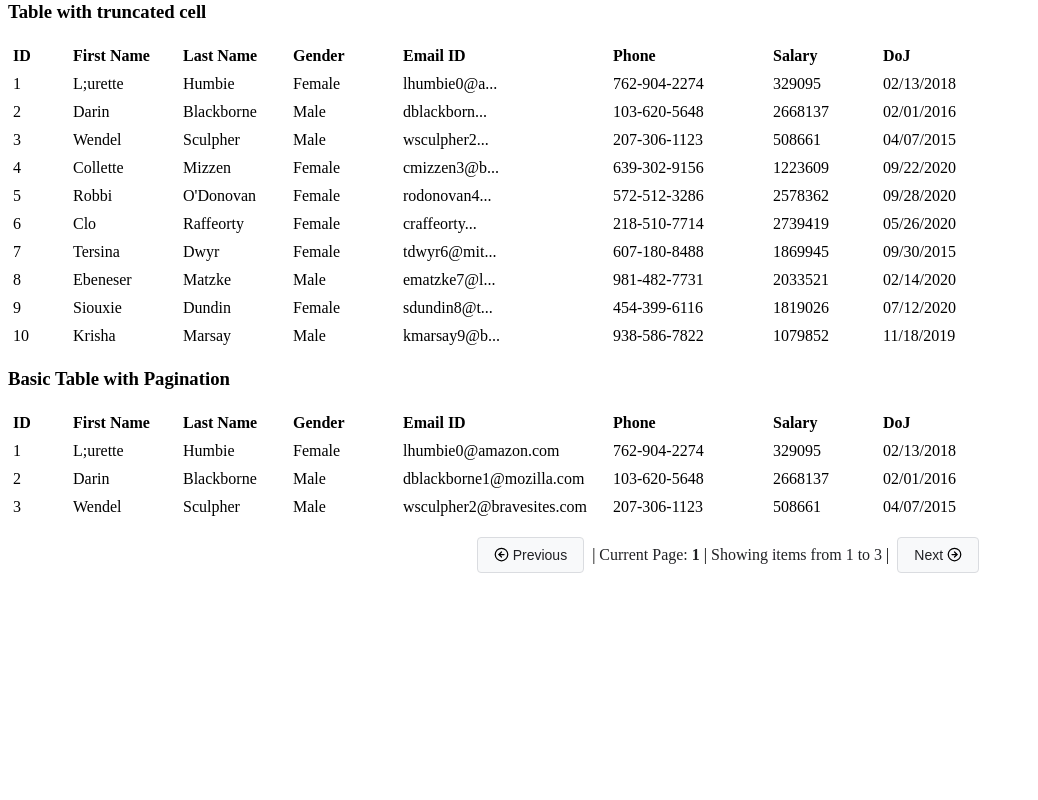
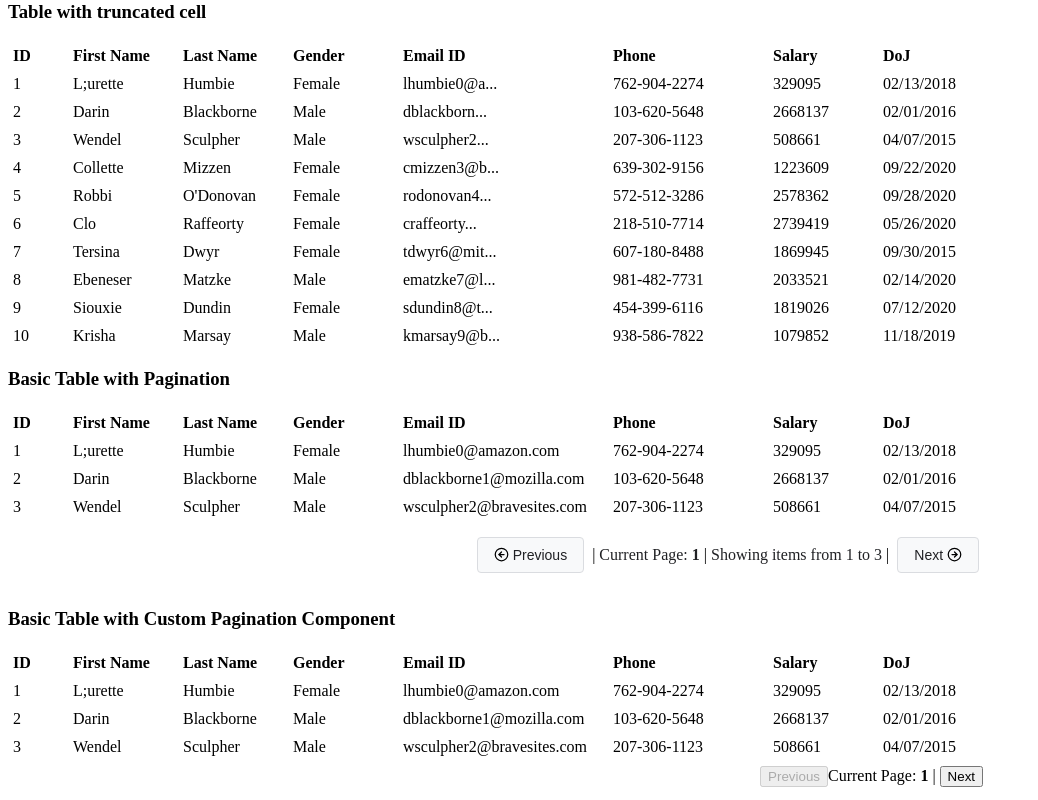
Before and after one commit to melwinalm/vs-table, a React (Create React App) app: page / in a window 1280 px wide. Shown: the part 1629-2429 px from the top of the page, without its empty margins (0-1038 px from the left). Before the commit the page ends 2226 px from the top, so only its background shows below. Built offline with nearby package versions, Linux system fonts and the light colour scheme.

Commit message:
Adds support for Custom Pagination component with example

```diff
--- a/src/App.js
+++ b/src/App.js
@@ -5,6 +5,7 @@ import TableWithCustomNoRecordsMessage from './VersatileTable/examples/TableWith
 import TableWithDataSorting from './VersatileTable/examples/TableWithDataSorting';
 import TableWithTruncateCell from './VersatileTable/examples/TableWithTruncateCell';
 import BasicTableWithPagination from './VersatileTable/examples/BasicTableWithPagination';
+import BasicTableWithCustomPagination from './VersatileTable/examples/BasicTableWithCustomPagination';
 
 function App() {
   return (
@@ -30,6 +31,9 @@ function App() {
       <div>
         <BasicTableWithPagination/>
       </div>
+      <div>
+        <BasicTableWithCustomPagination/>
+      </div>
     </>
   );
 }
--- a/src/VersatileTable/VersatileTable.js
+++ b/src/VersatileTable/VersatileTable.js
@@ -47,6 +47,7 @@ function Versatiletable({
   style = {},
   className = "",
   options = {},
+  subComponents = {},
 }) {
   const [sortOrder, setSortOrder] = useState(
     options && options.defaultSort && options.defaultSort.sortOrder
@@ -159,7 +160,11 @@ function Versatiletable({
         <NoRecordComponent data={tableData} options={options} />
       )}
 
-      {isPagination && tableData && tableData.length> 0 && <PaginationComponent defaultPageSize={defaultPageSize} currentPage={currentPage} totalSize={tableData.length} ChangePage={ChangePage}/>}
+      {isPagination && tableData && tableData.length> 0 &&
+      (subComponents.PaginationComponent
+        ? <subComponents.PaginationComponent defaultPageSize={defaultPageSize} currentPage={currentPage} totalSize={tableData.length} ChangePage={ChangePage}/>
+        : <PaginationComponent defaultPageSize={defaultPageSize} currentPage={currentPage} totalSize={tableData.length} ChangePage={ChangePage}/>)
+      }
     </div>
   );
 }
--- /dev/null
+++ b/src/VersatileTable/examples/BasicTableWithCustomPagination.js
@@ -0,0 +1,100 @@
+import React from 'react';
+import Versatiletable from './../VersatileTable';
+import SampleData1 from './SampleData1';
+
+function CustomPagination({defaultPageSize, currentPage, totalSize, ChangePage }){
+  return(
+    <div className="vt-pagination">
+      <button onClick={() => ChangePage(-1)} disabled={currentPage <= 1}>Previous</button>
+      <span>Current Page: <strong>{currentPage}</strong></span>&nbsp;|&nbsp;
+      <button onClick={() => ChangePage(1)} disabled={currentPage >= Math.ceil(totalSize/defaultPageSize)}>Next</button>
+    </div>
+  )
+}
+
+function BasicTableWithPagination(){
+	return (
+		<>
+		  <h3>Basic Table with Custom Pagination Component</h3>
+      <Versatiletable
+        data={SampleData1}
+        subComponents={{
+          PaginationComponent: CustomPagination
+        }}
+				options={{
+          pagination: {
+            defaultPageSize: 3
+          }
+				}}
+        columns={[
+          {
+            key: "id",
+            headerRender: "ID",
+            width: "50px",
+            headerStyle: {
+              fontWeight: "bold",
+            },
+          },
+          {
+            key: "first_name",
+            headerRender: "First Name",
+            width: "100px",
+            headerStyle: {
+              fontWeight: "bold",
+            },
+          },
+          {
+            key: "last_name",
+            headerRender: "Last Name",
+            width: "100px",
+            headerStyle: {
+              fontWeight: "bold",
+            },
+          },
+          {
+            key: "gender",
+            headerRender: "Gender",
+            width: "100px",
+            headerStyle: {
+              fontWeight: "bold",
+            },
+          },
+          {
+            key: "email",
+            headerRender: "Email ID",
+            width: "200px",
+            headerStyle: {
+              fontWeight: "bold",
+            },
+          },
+          {
+            key: "phone",
+            headerRender: "Phone",
+            width: "150px",
+            headerStyle: {
+              fontWeight: "bold",
+            },
+          },
+          {
+            key: "salary",
+            headerRender: "Salary",
+            width: "100px",
+            headerStyle: {
+              fontWeight: "bold",
+            },
+          },
+          {
+            key: "date_of_joining",
+            headerRender: "DoJ",
+            width: "100px",
+            headerStyle: {
+              fontWeight: "bold",
+            },
+          },
+        ]}
+      />
+		</>
+	)
+}
+
+export default BasicTableWithPagination;
```
